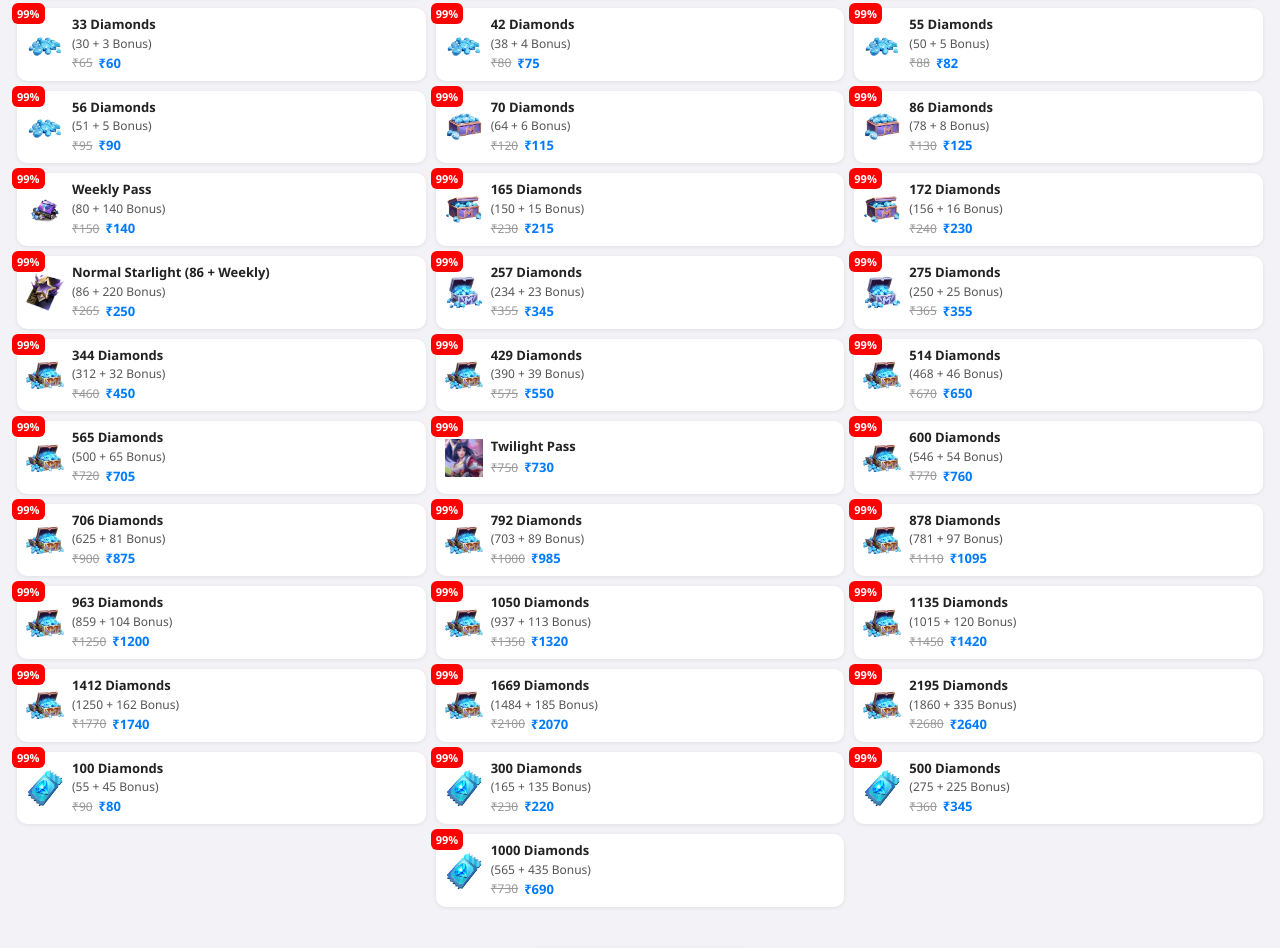
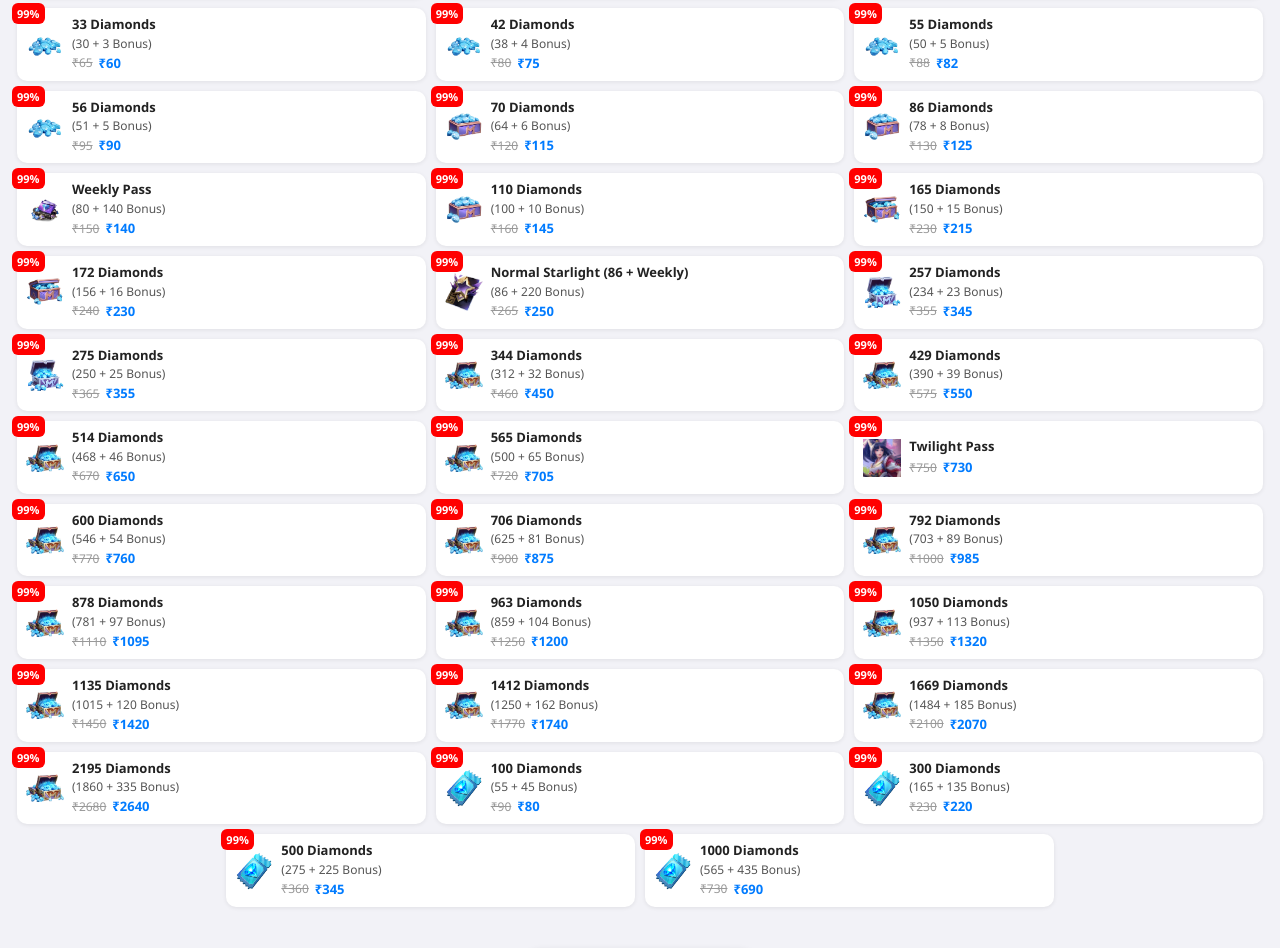
Before and after one commit to rinaestheticvibes/Rin-Store-Official, a plain HTML site: page mlbb.html in a window 1280 px wide. Shown: the part 1346-2294 px from the top of the page. Drawn offline with Linux system fonts and the light colour scheme.

Commit message:
Update mlbb.html

```diff
--- a/mlbb.html
+++ b/mlbb.html
@@ -224,6 +224,19 @@
       <div class="diamond-prices">
         <span class="old-price">₹150</span>
         <span class="new-price">₹140</span>
+      </div>
+    </div>
+  </div>
+
+   <div class="diamond-card" data-amount="110" data-price="145">
+    <span class="discount-label">99%</span>
+    <img src="Diamonds/70to86dias.png" alt="Diamond" class="diamond-img">
+    <div class="diamond-details">
+      <div class="diamond-title">110 Diamonds</div>
+      <div class="diamond-bonus">(100 + 10 Bonus)</div>
+      <div class="diamond-prices">
+        <span class="old-price">₹160</span>
+        <span class="new-price">₹145</span>
       </div>
     </div>
   </div>
```
